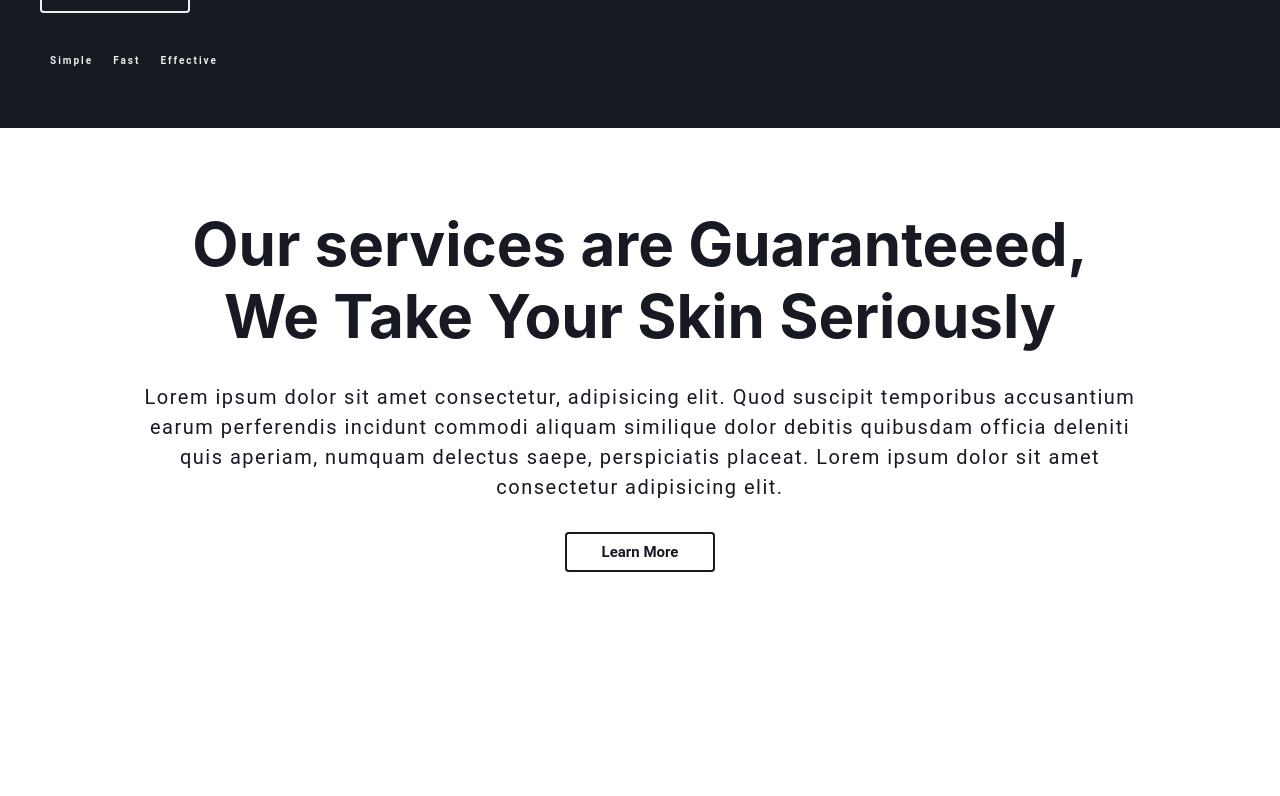
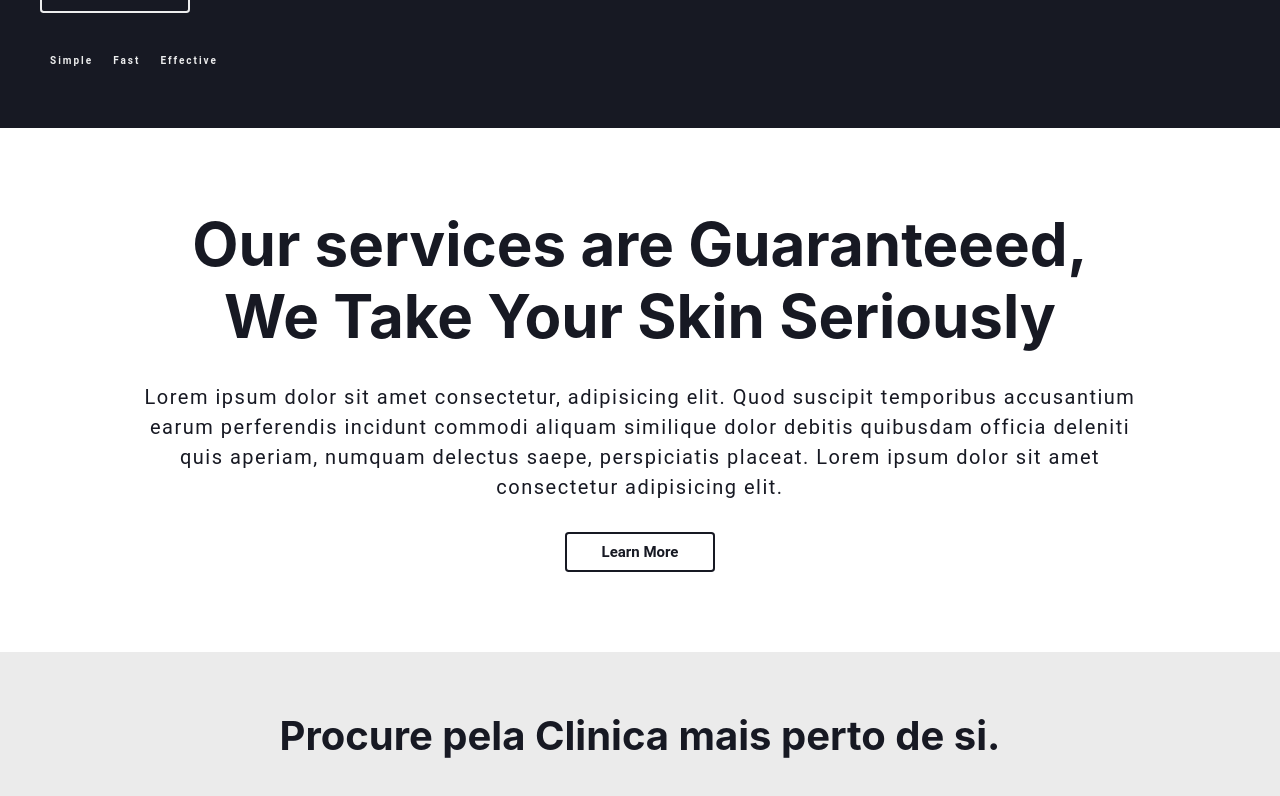
Before and after one commit to drcash-brazil/front-end-challenge, a React (Vite) app: page / in a window 1280 px wide. Shown: the part 396-1192 px from the top of the page. Before the commit the page ends 1048 px from the top, so only its background shows below. Built offline with nearby package versions, Linux system fonts and the light colour scheme.

Commit message:
refactor: Home page file structure

```diff
--- /dev/null
+++ b/src/presentation/pages/home/components/home-clinics-section.tsx
@@ -0,0 +1,11 @@
+import { Box, Heading } from '@chakra-ui/react'
+
+export const HomeClinicsSection = () => {
+  return (
+    <Box>
+      <Box bg="blackAlpha.200" color="gray.900" textAlign="center" p="6rem 0">
+        <Heading fontSize="4rem">Procure pela Clinica mais perto de si.</Heading>
+      </Box>
+    </Box>
+  )
+}
--- /dev/null
+++ b/src/presentation/pages/home/components/home-header-section.tsx
@@ -0,0 +1,27 @@
+import { Box, Flex, Heading, Text } from '@chakra-ui/react'
+
+import { SpaceButton } from '@/presentation/components'
+
+export const HomeHeaderSection = () => {
+  return (
+    <Box bg="gray.900">
+      <Flex maxWidth="142rem" m="0 auto" p="2rem 4rem" color="whiteAlpha.900">
+        <Box maxWidth="70%">
+          <Heading fontSize="6rem">A sua melhor rede de clinicas de estéticas</Heading>
+          <Text fontSize="1.5rem" color="whiteAlpha.500" my="1.5rem">
+            Lorem ipsum, dolor sit amet consectetur adipisicing elit. Enim aspernatur aperiam recusandae,
+            ipsum dolorum omnis animi, quas tempore, distinctio adipisci dolore tenetur pariatur voluptas
+            laborum consectetur rem placeat debitis! Officia odio doloribus eius veritatis placeat minus
+            explicabo autem dolorum nihil, non, quas, sit aliquam. Odit architecto corrupti excepturi totam quam!
+          </Text>
+          <SpaceButton>Learn More</SpaceButton>
+          <Flex p="4rem 0">
+            {['Simple', 'Fast', 'Effective'].map(item => (
+              <Text key={item} m="0 1rem" fontSize="1rem" fontWeight="bold" letterSpacing=".2rem">{item}</Text>
+            ))}
+          </Flex>
+        </Box>
+      </Flex>
+    </Box>
+  )
+}
--- /dev/null
+++ b/src/presentation/pages/home/components/home-services-section.tsx
@@ -0,0 +1,20 @@
+import { Box, Heading, Text } from '@chakra-ui/react'
+
+import { SpaceButton } from '@/presentation/components'
+
+export const HomeServicesSection = () => {
+  return (
+    <Box bg="whiteAlpha.900" color="gray.900" textAlign="center" p="6rem 0">
+      <Box maxWidth="142rem" m="0 auto" p="2rem 4rem">
+        <Heading fontSize="6rem">Our services are  Guaranteeed,</Heading>
+        <Heading fontSize="6rem">We Take Your Skin Seriously</Heading>
+        <Text fontSize="2rem" letterSpacing=".15rem" width={['85%']} m="3rem auto">
+          Lorem ipsum dolor sit amet consectetur, adipisicing elit. Quod suscipit temporibus accusantium earum
+          perferendis incidunt commodi aliquam similique dolor debitis quibusdam officia deleniti quis aperiam,
+          numquam delectus saepe, perspiciatis placeat. Lorem ipsum dolor sit amet consectetur adipisicing elit.
+        </Text>
+        <SpaceButton dark>Learn More</SpaceButton>
+      </Box>
+    </Box>
+  )
+}
--- /dev/null
+++ b/src/presentation/pages/home/components/index.ts
@@ -0,0 +1,3 @@
+export * from './home-clinics-section'
+export * from './home-header-section'
+export * from './home-services-section'
--- a/src/presentation/pages/home/home.tsx
+++ b/src/presentation/pages/home/home.tsx
@@ -1,42 +1,13 @@
-import { Box, Flex, Heading, Text } from '@chakra-ui/react'
+import { Box } from '@chakra-ui/react'
 
-import { SpaceButton } from '@/presentation/components'
+import { HomeClinicsSection, HomeHeaderSection, HomeServicesSection } from './components'
 
 export const HomePage = () => {
   return (
-    <Box alignItems="center" color="whiteAlpha.900">
-      <Box bg="gray.900">
-        <Flex maxWidth="142rem" m="0 auto" p="2rem 4rem">
-          <Box maxWidth="70%">
-            <Heading fontSize="6rem">A sua melhor rede de clinicas de estéticas</Heading>
-            <Text fontSize="1.5rem" color="whiteAlpha.500" my="1.5rem">
-              Lorem ipsum, dolor sit amet consectetur adipisicing elit. Enim aspernatur aperiam recusandae,
-              ipsum dolorum omnis animi, quas tempore, distinctio adipisci dolore tenetur pariatur voluptas
-              laborum consectetur rem placeat debitis! Officia odio doloribus eius veritatis placeat minus
-              explicabo autem dolorum nihil, non, quas, sit aliquam. Odit architecto corrupti excepturi totam quam!
-            </Text>
-            <SpaceButton>Learn More</SpaceButton>
-            <Flex p="4rem 0">
-              {['Simple', 'Fast', 'Effective'].map(item => (
-                <Text key={item} m="0 1rem" fontSize="1rem" fontWeight="bold" letterSpacing=".2rem">{item}</Text>
-              ))}
-            </Flex>
-          </Box>
-        </Flex>
-      </Box>
-
-      <Box bg="whiteAlpha.900" color="gray.900" textAlign="center" p="6rem 0">
-        <Box maxWidth="142rem" m="0 auto" p="2rem 4rem">
-          <Heading fontSize="6rem">Our services are  Guaranteeed,</Heading>
-          <Heading fontSize="6rem">We Take Your Skin Seriously</Heading>
-          <Text fontSize="2rem" letterSpacing=".15rem" width={['85%']} m="3rem auto">
-            Lorem ipsum dolor sit amet consectetur, adipisicing elit. Quod suscipit temporibus accusantium earum
-            perferendis incidunt commodi aliquam similique dolor debitis quibusdam officia deleniti quis aperiam,
-            numquam delectus saepe, perspiciatis placeat. Lorem ipsum dolor sit amet consectetur adipisicing elit.
-          </Text>
-          <SpaceButton dark>Learn More</SpaceButton>
-        </Box>
-      </Box>
+    <Box alignItems="center">
+      <HomeHeaderSection />
+      <HomeServicesSection />
+      <HomeClinicsSection />
     </Box>
   )
 }
```
